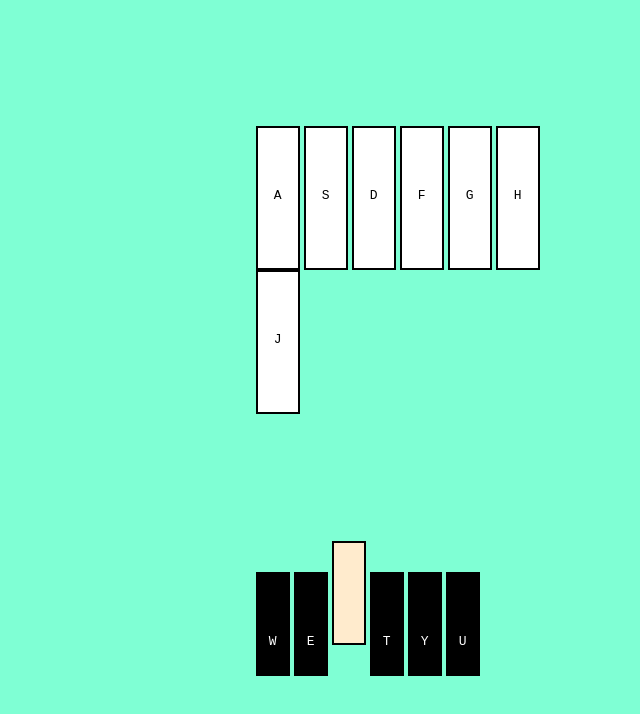
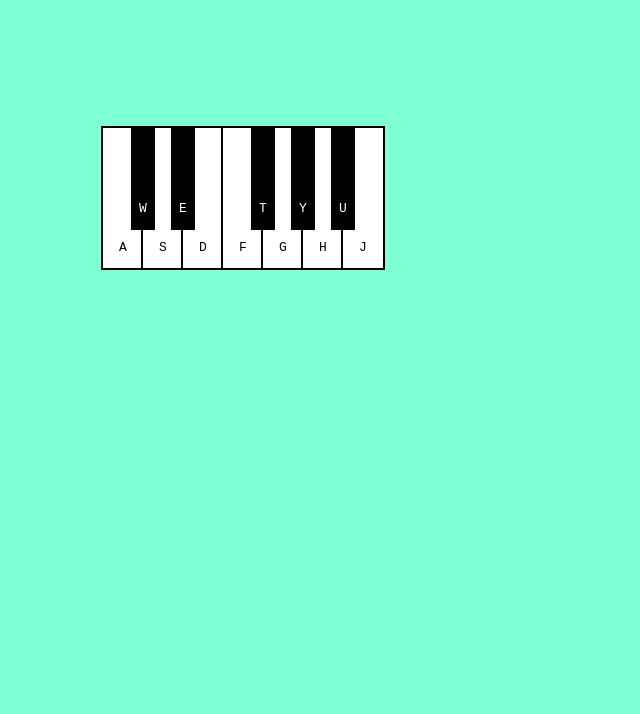
Before and after one commit to Tzimius/Study-project-Virtual-piano, a plain HTML site: page index.html in a window 1280 px wide. Shown: the whole page, without its empty margins (239-879 px from the left). Drawn offline with Linux system fonts and the light colour scheme.

Commit message:
Add files via upload

```diff
--- a/index.html
+++ b/index.html
@@ -6,22 +6,19 @@
     <link rel="stylesheet" href="setting.css">
 </head>
 <body>
-    <div class="container white-keys">
-        <kbd>A</kbd>
-        <kbd>S</kbd>
-        <kbd>D</kbd>
-        <kbd>F</kbd>
-        <kbd>G</kbd>
-        <kbd>H</kbd>
-        <kbd>J</kbd>
-    </div>
-    <div class="container black-keys">
-        <kbd>W</kbd>
-        <kbd>E</kbd>
-        <kbd id="empty"> </kbd>
-        <kbd>T</kbd>
-        <kbd>Y</kbd>
-        <kbd>U</kbd>
+    <div class="container">
+        <kbd id="A" class="white-keys"><p>A</p></kbd>
+        <kbd id="S" class="white-keys"><p>S</p></kbd>
+        <kbd id="D" class="white-keys"><p>D</p></kbd>
+        <kbd id="F" class="white-keys"><p>F</p></kbd>
+        <kbd id="G" class="white-keys"><p>G</p></kbd>
+        <kbd id="H" class="white-keys"><p>H</p></kbd>
+        <kbd id="J" class="white-keys"><p>J</p></kbd>
+        <kbd id="W" class="black-keys"><p>W</p></kbd>
+        <kbd id="E" class="black-keys"><p>E</p></kbd>
+        <kbd id="T" class="black-keys"><p>T</p></kbd>
+        <kbd id="Y" class="black-keys"><p>Y</p></kbd>
+        <kbd id="U" class="black-keys"><p>U</p></kbd>
     </div>
 <script src="beh.js"></script>
 </body>
--- a/setting.css
+++ b/setting.css
@@ -1,16 +1,22 @@
 html{background-color: aquamarine;}
-.white-keys kbd{background-color: white;
-    display: inline-block;
+.white-keys {background-color: white;
+    position: absolute;
+    top: 0;
+    display: flex;
     border: 2px solid black;
     width: 40px;
     height: 80px;
     padding: 60px 0px 0px 0px;
     text-align: center;
+    align-items: flex-end;
+    justify-content: center;
 }
-.black-keys kbd{background-color: black;
+.black-keys {background-color: black;
+    position: absolute;
+    top: 0;
     display: inline-block;
     border: 2px solid black;
-    width: 30px;
+    width: 20px;
     height: 40px;
     padding: 60px 0px 0px 0px;
     text-align: center;
@@ -18,7 +24,8 @@ html{background-color: aquamarine;}
 }
 .container{
     position: relative;
-    width: 23%;
+    height: 300px;
+    width: 600px;
     margin: 10% auto;
 }
 #empty{background-color: blanchedalmond;
@@ -27,3 +34,5 @@ html{background-color: aquamarine;}
     height: 40px;
     padding: 60px 0px 0px 0px;
 }
+#A{left: 0}#S{left: 40px}#D{left: 80px}#F{left: 120px}#G{left: 160px}#H{left: 200px}#J{left: 240px}
+#W{left: 30px}#E{left: 70px}#T{left: 150px}#Y{left: 190px}#U{left: 230px}
```
